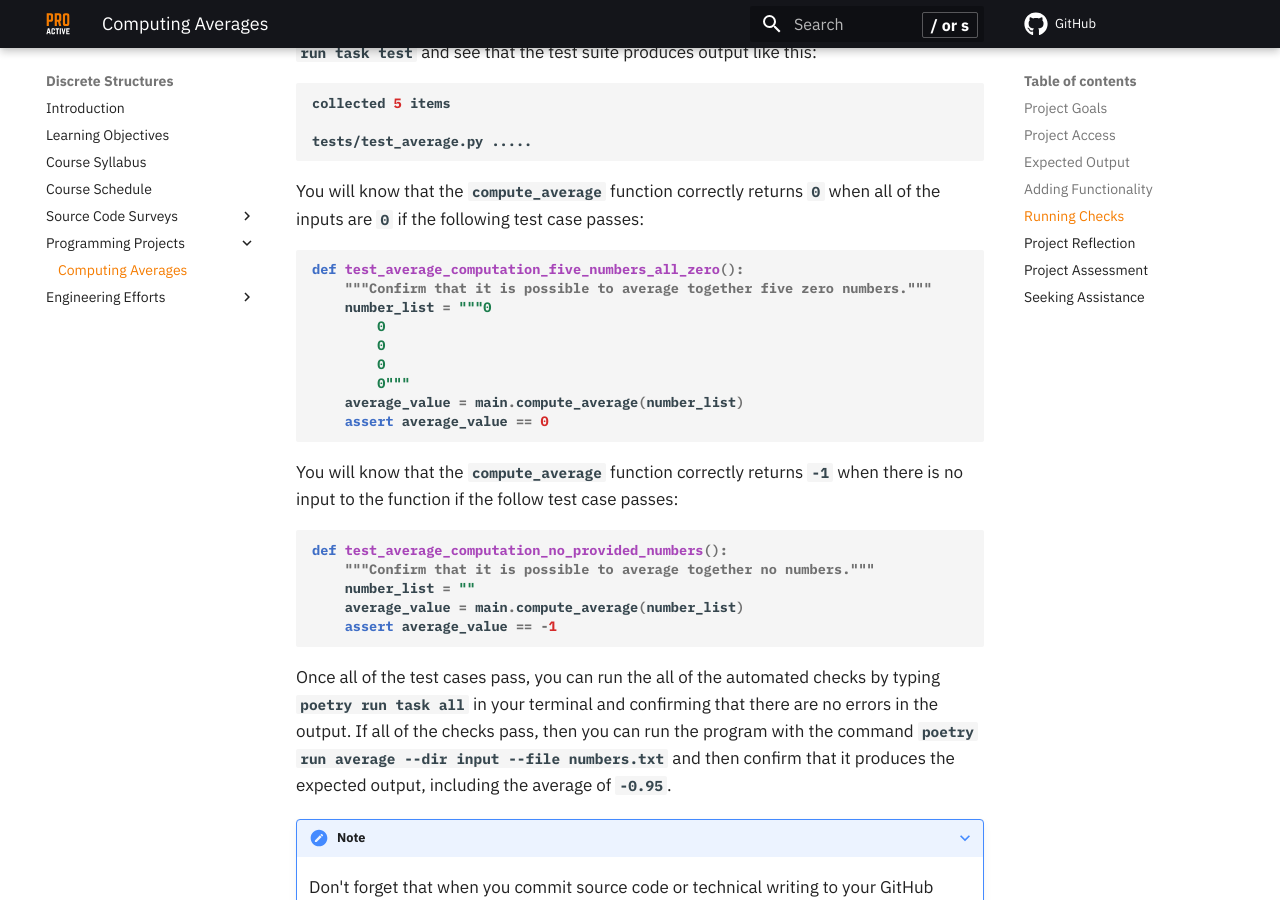
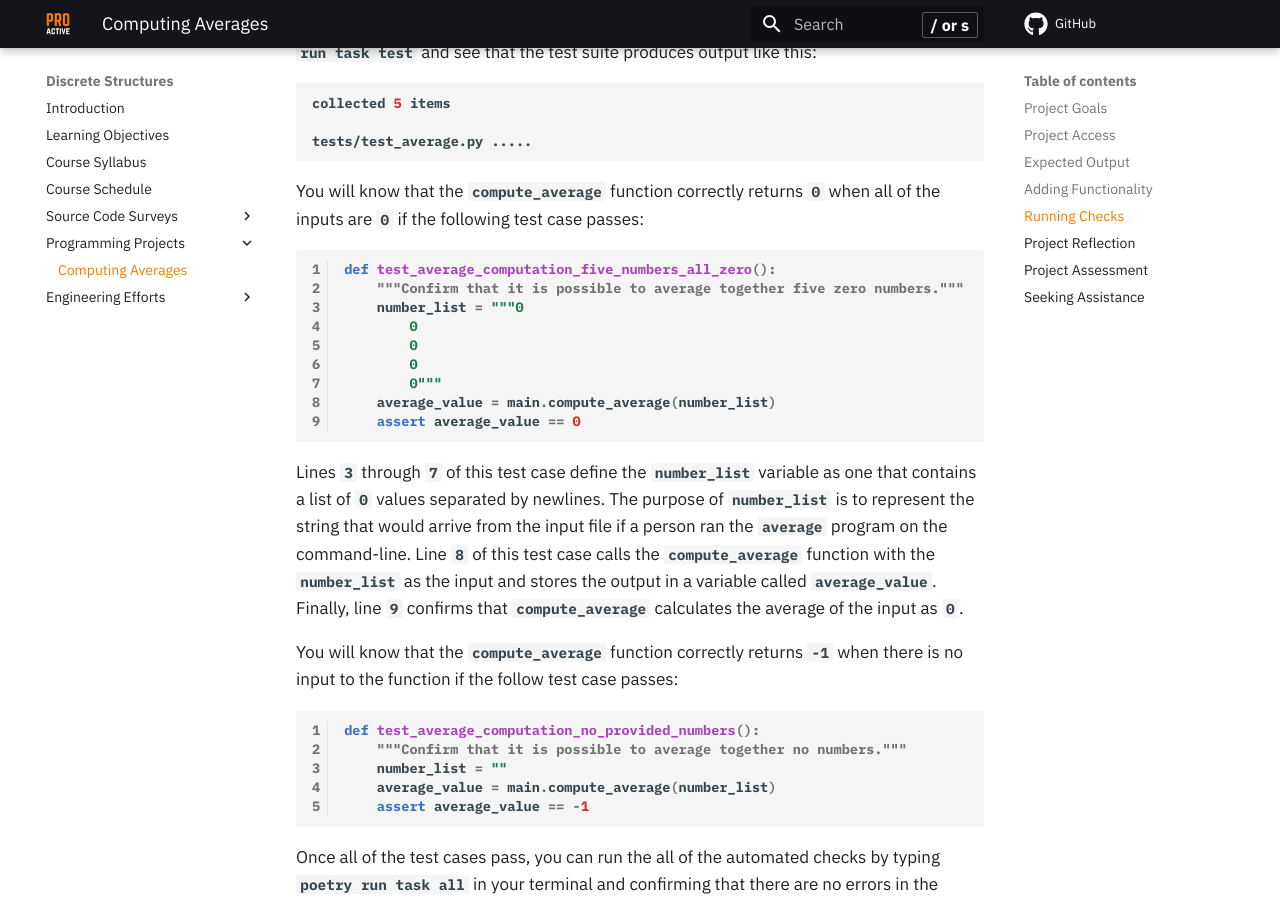
Before and after one commit to ProactiveProgrammers/www.proactiveprogrammers.com, an MkDocs documentation site: the page built from docs/discrete-structures/programming-projects/average-computation.md, in a window 1280 px wide and 900 px high, scrolled down 3626 px. Built offline with MkDocs 1.6.1 and Material for MkDocs 9.7.7, drawn with Linux system fonts in a browser that asks for light colours; comment, search, counter and statistics services are not loaded.

Commit message:
feat: Add line number descriptions to average-computation in discrete-structures.

````diff
--- a/docs/discrete-structures/programming-projects/average-computation.md
+++ b/docs/discrete-structures/programming-projects/average-computation.md
@@ -177,7 +177,7 @@ tests/test_average.py .....
 You will know that the `compute_average` function correctly returns `0` when all
 of the inputs are `0` if the following test case passes:
 
-```python
+```python linenums="1"
 def test_average_computation_five_numbers_all_zero():
     """Confirm that it is possible to average together five zero numbers."""
     number_list = """0
@@ -189,10 +189,18 @@ def test_average_computation_five_numbers_all_zero():
     assert average_value == 0
 ```
 
+Lines `3` through `7` of this test case define the `number_list` variable as one
+that contains a list of `0` values separated by newlines. The purpose of
+`number_list` is to represent the string that would arrive from the input file
+if a person ran the `average` program on the command-line. Line `8` of this test
+case calls the `compute_average` function with the `number_list` as the input
+and stores the output in a variable called `average_value`. Finally, line `9`
+confirms that `compute_average` calculates the average of the input as `0`.
+
 You will know that the `compute_average` function correctly returns `-1` when
 there is no input to the function if the follow test case passes:
 
-```python
+```python linenums="1"
 def test_average_computation_no_provided_numbers():
     """Confirm that it is possible to average together no numbers."""
     number_list = ""
````
